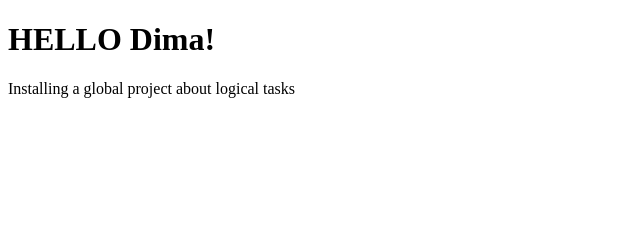
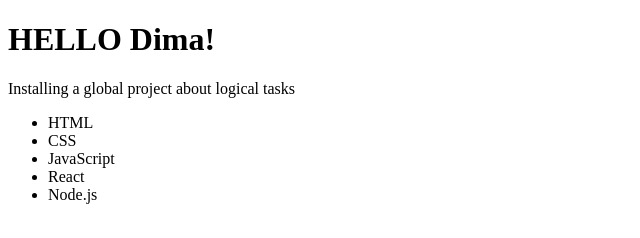
Before and after one commit to Dimalux/00-TEST-Dima-git, a plain HTML site: page index.html in a window 1280 px wide. Shown: the whole page, without its empty margins (0-640 px from the left). Drawn offline with Linux system fonts and the light colour scheme.

Commit message:
add list

```diff
--- a/index.html
+++ b/index.html
@@ -11,5 +11,14 @@
 Installing a global project about logical tasks
 
     </p>
+   <ul>
+    <li>HTML</li>
+    <li>CSS</li>
+    <li>JavaScript</li>
+    <li>React</li>
+    <li>Node.js</li>
+</ul>
+
+
 </body>
 </html>
```
